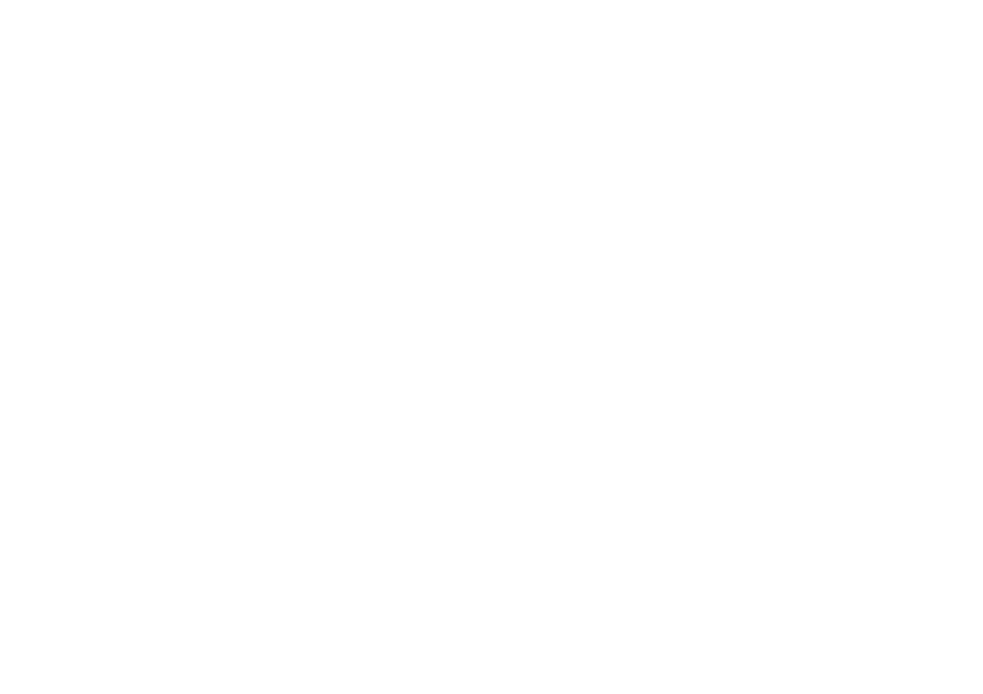
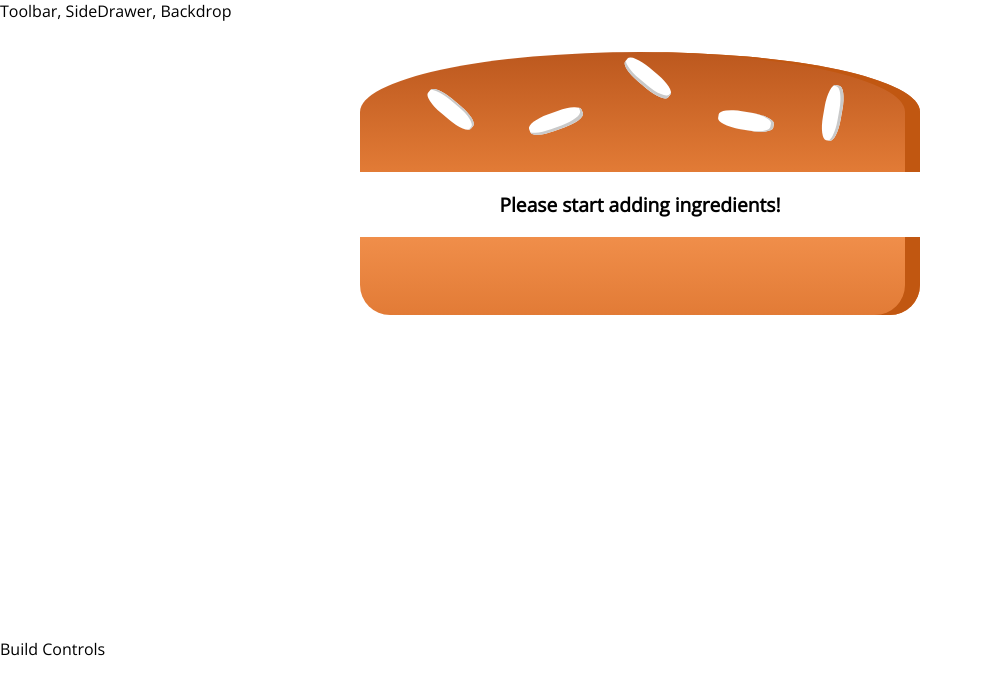
Before and after one commit to ciiay/burger-builder, a React app: page / in a window 1280 px wide. Shown: the top 694 px of the page, without its empty margins (0-983 px from the left). Built offline with nearby package versions, Linux system fonts and the light colour scheme.

Commit message:
Created burger structure with no control

```diff
--- a/package.json
+++ b/package.json
@@ -31,6 +31,7 @@
     "postcss-flexbugs-fixes": "3.2.0",
     "postcss-loader": "2.0.8",
     "promise": "8.0.1",
+    "prop-types": "^15.7.2",
     "raf": "3.4.0",
     "react": "^17.0.1",
     "react-dev-utils": "^5.0.2",
--- a/public/index.html
+++ b/public/index.html
@@ -19,7 +19,7 @@
       work correctly both with client-side routing and a non-root public URL.
       Learn how to configure a non-root public URL by running `npm run build`.
     -->
-    <link href="https://fonts.googleapis.com/css2?family=Open+Sans:ital,wght@0,700;1,400&display=swap" rel="stylesheet">
+    <link href="https://fonts.googleapis.com/css2?family=Open+Sans:ital,wght@0,400;1,700&display=swap" rel="stylesheet">
     <title>My Burger</title>
   </head>
   <body>
--- a/src/App.js
+++ b/src/App.js
@@ -1,8 +1,16 @@
 import React, { Component } from "react";
+import Layout from "./components/Layout/Layout";
+import BurgerBuilder from "./containers/BurgerBuilder/BurgerBuilder";
 
 class App extends Component {
   render() {
-    return <div></div>;
+    return (
+      <div>
+        <Layout>
+          <BurgerBuilder />
+        </Layout>
+      </div>
+    );
   }
 }
 
--- /dev/null
+++ b/src/components/Burger/Burger.css
@@ -0,0 +1,30 @@
+.Burger {
+    width: 100%;
+    margin: auto;
+    height: 250px;
+    overflow: scroll;
+    text-align: center;
+    font-weight: bold;
+    font-size: 1.2rem;
+}
+
+@media (min-width: 500px) and (min-height: 400px) {
+    .Burger {
+        width: 350px;
+        height: 300px;
+    }
+}
+
+@media (min-width: 500px) and (min-height: 401px) {
+    .Burger {
+        width: 450px;
+        height: 400px;
+    }
+}
+
+@media (min-width: 1000px) and (min-height: 700px) {
+    .Burger {
+        width: 700px;
+        height: 600px;
+    }
+}
--- /dev/null
+++ b/src/components/Burger/Burger.js
@@ -0,0 +1,29 @@
+import React from 'react';
+import classes from './Burger.css';
+import BurgerIngredient from './BurgerIngredient/BurgerIngredient';
+
+const burger = (props) => {
+    let transformedIngredients = Object.keys(props.ingredients)
+        .map((igKey) => {
+            return [...Array(props.ingredients[igKey])].map((_, i) => {
+                return <BurgerIngredient key={igKey + i} type={igKey} />;
+            });
+        })
+        .reduce((arr, el) => {
+            return arr.concat(el);
+        }, []);
+    console.log(transformedIngredients);
+
+    if (transformedIngredients.length === 0) {
+        transformedIngredients = <p>Please start adding ingredients!</p>;
+    }
+    return (
+        <div className={classes.Burger}>
+            <BurgerIngredient type='bread-top' />
+            {transformedIngredients}
+            <BurgerIngredient type='bread-bottom' />
+        </div>
+    );
+};
+
+export default burger;
--- /dev/null
+++ b/src/components/Burger/BurgerIngredient/BurgerIngredient.css
@@ -0,0 +1,113 @@
+.BreadBottom {
+    height: 13%;
+    width: 80%;
+    background: linear-gradient(#F08E4A, #e27b36);
+    border-radius: 0 0 30px 30px;
+    box-shadow: inset -15px 0 #c15711;
+    margin: 2% auto;
+}
+
+.BreadTop {
+    height: 20%;
+    width: 80%;
+    background: linear-gradient(#bc581e, #e27b36);
+    border-radius: 50% 50% 0 0;
+    box-shadow: inset -15px 0 #c15711;
+    margin: 2% auto;
+    position: relative;
+}
+
+.Seeds1 {
+    width: 10%;
+    height: 15%;
+    position: absolute;
+    background-color: white;
+    left: 30%;
+    top: 50%;
+    border-radius: 40%;
+    transform: rotate(-20deg);
+    box-shadow: inset -2px -3px #c9c9c9;
+}
+
+.Seeds1:after {
+    content: "";
+    width: 100%;
+    height: 100%;
+    position: absolute;
+    background-color: white;
+    left: -170%;
+    top: -260%;
+    border-radius: 40%;
+    transform: rotate(60deg);
+    box-shadow: inset -1px 2px #c9c9c9;
+  }
+
+.Seeds1:before {
+    content: "";
+    width: 100%;
+    height: 100%;
+    position: absolute;
+    background-color: white;
+    left: 180%;
+    top: -50%;
+    border-radius: 40%;
+    transform: rotate(60deg);
+    box-shadow: inset -1px -3px #c9c9c9;
+  }
+
+  .Seeds2 {
+    width: 10%;
+    height: 15%;
+    position: absolute;
+    background-color: white;
+    left: 64%;
+    top: 50%;
+    border-radius: 40%;
+    transform: rotate(10deg);
+    box-shadow: inset -3px 0 #c9c9c9;
+  }
+
+  .Seeds2:before {
+    content: "";
+    width: 100%;
+    height: 100%;
+    position: absolute;
+    background-color: white;
+    left: 150%;
+    top: -130%;
+    border-radius: 40%;
+    transform: rotate(90deg);
+    box-shadow: inset 1px 3px #c9c9c9;
+  }
+
+
+.Meat {
+    width: 80%;
+    height: 8%;
+    background: linear-gradient(#7f3608, #702e05);
+    margin: 2% auto;
+    border-radius: 15px;
+}
+
+.Cheese {
+    width: 90%;
+    height: 4.5%;
+    margin: 2% auto;
+    background: linear-gradient(#f4d004, #d6bb22);
+    border-radius: 20px;
+}
+
+.Salad {
+    width: 85%;
+    height: 7%;
+    margin: 2% auto;
+    background: linear-gradient(#228c1d, #91ce50);
+    border-radius: 20px;
+}
+
+.Bacon {
+    width: 80%;
+    height: 3%;
+    background: linear-gradient(#bf3813, #c45e38);
+    margin: 2% auto;
+}
--- /dev/null
+++ b/src/components/Burger/BurgerIngredient/BurgerIngredient.js
@@ -0,0 +1,44 @@
+import React, { Component } from 'react';
+import classes from './BurgerIngredient.css';
+import PropTypes from 'prop-types';
+
+class BurgerIngredient extends Component {
+    render() {
+        let ingredient = null;
+        switch (this.props.type) {
+            case 'bread-bottom':
+                ingredient = <div className={classes.BreadBottom}> </div>;
+                break;
+            case 'bread-top':
+                ingredient = (
+                    <div className={classes.BreadTop}>
+                        <div className={classes.Seeds1}> </div>{' '}
+                        <div className={classes.Seeds2}> </div>{' '}
+                    </div>
+                );
+                break;
+            case 'meat':
+                ingredient = <div className={classes.Meat}> </div>;
+                break;
+            case 'cheese':
+                ingredient = <div className={classes.Cheese}> </div>;
+                break;
+            case 'salad':
+                ingredient = <div className={classes.Salad}> </div>;
+                break;
+            case 'bacon':
+                ingredient = <div className={classes.Bacon}> </div>;
+                break;
+            default:
+                ingredient = null;
+        }
+
+        return ingredient;
+    }
+}
+
+BurgerIngredient.propTypes = {
+    type: PropTypes.string.isRequired,
+};
+
+export default BurgerIngredient;
--- /dev/null
+++ b/src/components/Layout/Layout.css
@@ -0,0 +1,3 @@
+.Content {
+    margin-top: 16px;
+}
--- /dev/null
+++ b/src/components/Layout/Layout.js
@@ -0,0 +1,12 @@
+import React from "react";
+import Aux from "../../hoc/Aux";
+import classes from "./Layout.css";
+
+const layout = (props) => (
+  <Aux>
+    <div>Toolbar, SideDrawer, Backdrop</div>
+    <main className={classes.Content}>{props.children}</main>
+  </Aux>
+);
+
+export default layout;
--- /dev/null
+++ b/src/containers/BurgerBuilder/BurgerBuilder.js
@@ -0,0 +1,28 @@
+import React, { Component } from 'react';
+import Aux from '../../hoc/Aux';
+import Burger from '../../components/Burger/Burger';
+
+class BurgerBuilder extends Component {
+    // constructor(props) {
+    //     super(props);
+    //     this.state = {}
+    // }
+    state = {
+        ingredients: {
+            salad: 0,
+            bacon: 0,
+            cheese: 0,
+            meat: 0,
+        },
+    };
+    render() {
+        return (
+            <Aux>
+                <Burger ingredients={this.state.ingredients} />
+                <div>Build Controls</div>
+            </Aux>
+        );
+    }
+}
+
+export default BurgerBuilder;
--- /dev/null
+++ b/src/hoc/Aux.js
@@ -0,0 +1,3 @@
+const aux = (props) => props.children;
+
+export default aux;
--- a/src/index.css
+++ b/src/index.css
@@ -1,5 +1,5 @@
 body {
   margin: 0;
   padding: 0;
-  font-family: sans-serif;
+  font-family: "Open Sans", sans-serif;
 }
```
Also changed, not shown: 1 other file (tests, documents, lock files or other folders).
